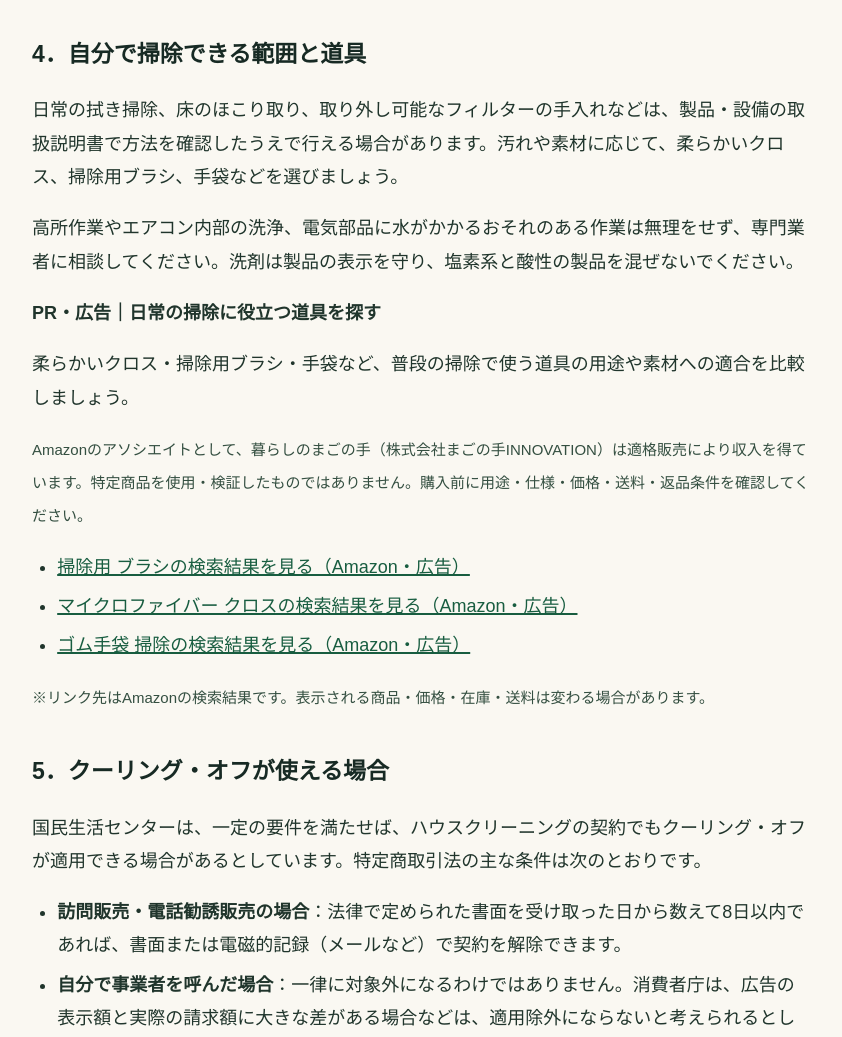
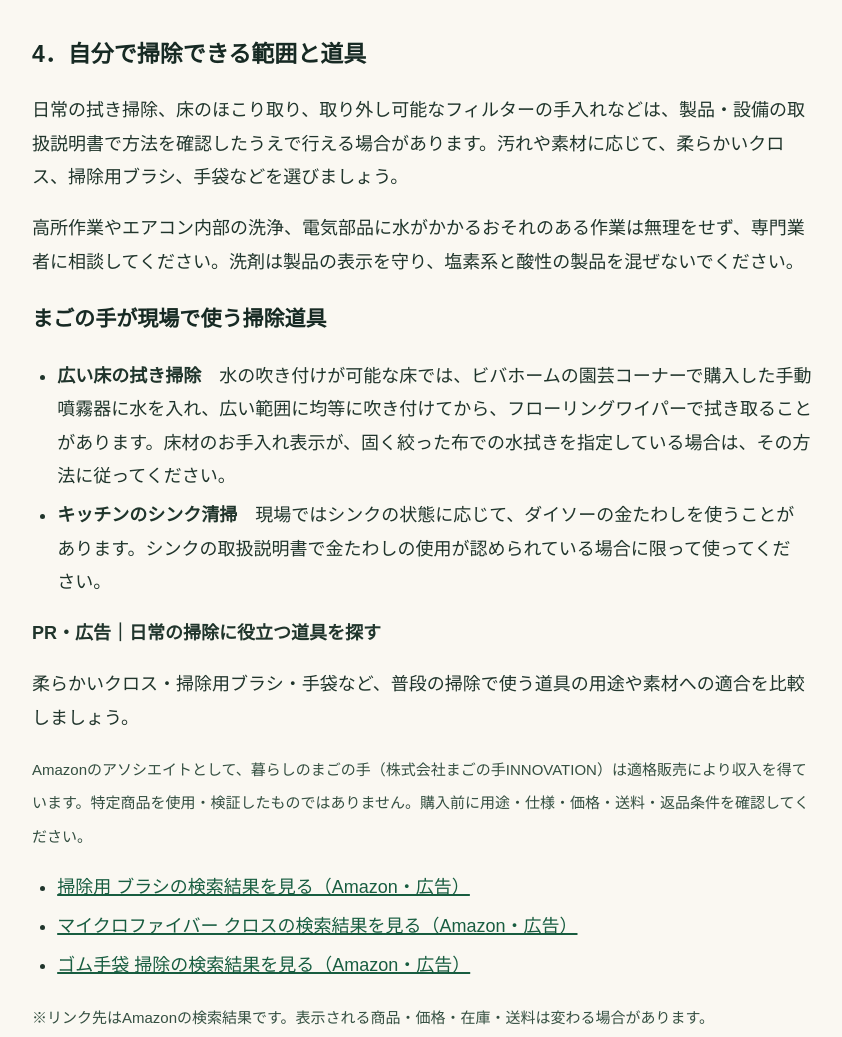
Before and after one commit to magonoteinnovation-ctrl/ai-revenue-site, a plain HTML site: page articles/house-cleaning-checklist.html in a window 1280 px wide. Shown: the part 2027-3064 px from the top of the page, without its empty margins (218-1060 px from the left). Drawn offline with Linux system fonts and the light colour scheme.

Commit message:
清掃記事に現場で使う掃除道具を追記

```diff
--- a/articles/house-cleaning-checklist.html
+++ b/articles/house-cleaning-checklist.html
@@ -46,7 +46,8 @@
 </ul>
 <div class="point"><strong>自分で洗浄する場合も注意</strong><p>市販の洗浄剤を使うときも、内部に液が入り込まないよう注意が必要です。NITEは、できるだけ専門の事業者に相談してから洗浄するよう案内しています。</p></div></section>
 
-<section><h2>4．自分で掃除できる範囲と道具</h2><p>日常の拭き掃除、床のほこり取り、取り外し可能なフィルターの手入れなどは、製品・設備の取扱説明書で方法を確認したうえで行える場合があります。汚れや素材に応じて、柔らかいクロス、掃除用ブラシ、手袋などを選びましょう。</p><p>高所作業やエアコン内部の洗浄、電気部品に水がかかるおそれのある作業は無理をせず、専門業者に相談してください。洗剤は製品の表示を守り、塩素系と酸性の製品を混ぜないでください。</p><section aria-label="日常の掃除の道具を探す"><p><strong>PR・広告｜日常の掃除に役立つ道具を探す</strong></p><p>柔らかいクロス・掃除用ブラシ・手袋など、普段の掃除で使う道具の用途や素材への適合を比較しましょう。</p><p><small>Amazonのアソシエイトとして、暮らしのまごの手（株式会社まごの手INNOVATION）は適格販売により収入を得ています。特定商品を使用・検証したものではありません。購入前に用途・仕様・価格・送料・返品条件を確認してください。</small></p><ul><li><a href="https://www.amazon.co.jp/s?k=%E6%8E%83%E9%99%A4%E7%94%A8+%E3%83%96%E3%83%A9%E3%82%B7&amp;linkCode=ll2&amp;tag=magonoteinnov-22&amp;linkId=f9d6486c0e9ab791f4ed181236d589df&amp;ref_=as_li_ss_tl" rel="nofollow sponsored noopener">掃除用 ブラシの検索結果を見る（Amazon・広告）</a></li><li><a href="https://www.amazon.co.jp/s?k=%E3%83%9E%E3%82%A4%E3%82%AF%E3%83%AD%E3%83%95%E3%82%A1%E3%82%A4%E3%83%90%E3%83%BC+%E3%82%AF%E3%83%AD%E3%82%B9&amp;linkCode=ll2&amp;tag=magonoteinnov-22&amp;linkId=4796412d8c2c7dca7d3b07c851bd398f&amp;ref_=as_li_ss_tl" rel="nofollow sponsored noopener">マイクロファイバー クロスの検索結果を見る（Amazon・広告）</a></li><li><a href="https://www.amazon.co.jp/s?k=%E3%82%B4%E3%83%A0%E6%89%8B%E8%A2%8B+%E6%8E%83%E9%99%A4&amp;linkCode=ll2&amp;tag=magonoteinnov-22&amp;linkId=4c0c38ed21f50d571e5aef5a661b48e6&amp;ref_=as_li_ss_tl" rel="nofollow sponsored noopener">ゴム手袋 掃除の検索結果を見る（Amazon・広告）</a></li></ul><p><small>※リンク先はAmazonの検索結果です。表示される商品・価格・在庫・送料は変わる場合があります。</small></p></section></section>
+<section><h2>4．自分で掃除できる範囲と道具</h2><p>日常の拭き掃除、床のほこり取り、取り外し可能なフィルターの手入れなどは、製品・設備の取扱説明書で方法を確認したうえで行える場合があります。汚れや素材に応じて、柔らかいクロス、掃除用ブラシ、手袋などを選びましょう。</p><p>高所作業やエアコン内部の洗浄、電気部品に水がかかるおそれのある作業は無理をせず、専門業者に相談してください。洗剤は製品の表示を守り、塩素系と酸性の製品を混ぜないでください。</p><h3>まごの手が現場で使う掃除道具</h3><ul><li><strong>広い床の拭き掃除</strong>　水の吹き付けが可能な床では、ビバホームの園芸コーナーで購入した手動噴霧器に水を入れ、広い範囲に均等に吹き付けてから、フローリングワイパーで拭き取ることがあります。床材のお手入れ表示が、固く絞った布での水拭きを指定している場合は、その方法に従ってください。</li><li><strong>キッチンのシンク清掃</strong>　現場ではシンクの状態に応じて、ダイソーの金たわしを使うことがあります。シンクの取扱説明書で金たわしの使用が認められている場合に限って使ってください。</li></ul>
+<section aria-label="日常の掃除の道具を探す"><p><strong>PR・広告｜日常の掃除に役立つ道具を探す</strong></p><p>柔らかいクロス・掃除用ブラシ・手袋など、普段の掃除で使う道具の用途や素材への適合を比較しましょう。</p><p><small>Amazonのアソシエイトとして、暮らしのまごの手（株式会社まごの手INNOVATION）は適格販売により収入を得ています。特定商品を使用・検証したものではありません。購入前に用途・仕様・価格・送料・返品条件を確認してください。</small></p><ul><li><a href="https://www.amazon.co.jp/s?k=%E6%8E%83%E9%99%A4%E7%94%A8+%E3%83%96%E3%83%A9%E3%82%B7&amp;linkCode=ll2&amp;tag=magonoteinnov-22&amp;linkId=f9d6486c0e9ab791f4ed181236d589df&amp;ref_=as_li_ss_tl" rel="nofollow sponsored noopener">掃除用 ブラシの検索結果を見る（Amazon・広告）</a></li><li><a href="https://www.amazon.co.jp/s?k=%E3%83%9E%E3%82%A4%E3%82%AF%E3%83%AD%E3%83%95%E3%82%A1%E3%82%A4%E3%83%90%E3%83%BC+%E3%82%AF%E3%83%AD%E3%82%B9&amp;linkCode=ll2&amp;tag=magonoteinnov-22&amp;linkId=4796412d8c2c7dca7d3b07c851bd398f&amp;ref_=as_li_ss_tl" rel="nofollow sponsored noopener">マイクロファイバー クロスの検索結果を見る（Amazon・広告）</a></li><li><a href="https://www.amazon.co.jp/s?k=%E3%82%B4%E3%83%A0%E6%89%8B%E8%A2%8B+%E6%8E%83%E9%99%A4&amp;linkCode=ll2&amp;tag=magonoteinnov-22&amp;linkId=4c0c38ed21f50d571e5aef5a661b48e6&amp;ref_=as_li_ss_tl" rel="nofollow sponsored noopener">ゴム手袋 掃除の検索結果を見る（Amazon・広告）</a></li></ul><p><small>※リンク先はAmazonの検索結果です。表示される商品・価格・在庫・送料は変わる場合があります。</small></p></section></section>
 <section><h2>5．クーリング・オフが使える場合</h2>
 <p>国民生活センターは、一定の要件を満たせば、ハウスクリーニングの契約でもクーリング・オフが適用できる場合があるとしています。特定商取引法の主な条件は次のとおりです。</p>
 <ul>
```
